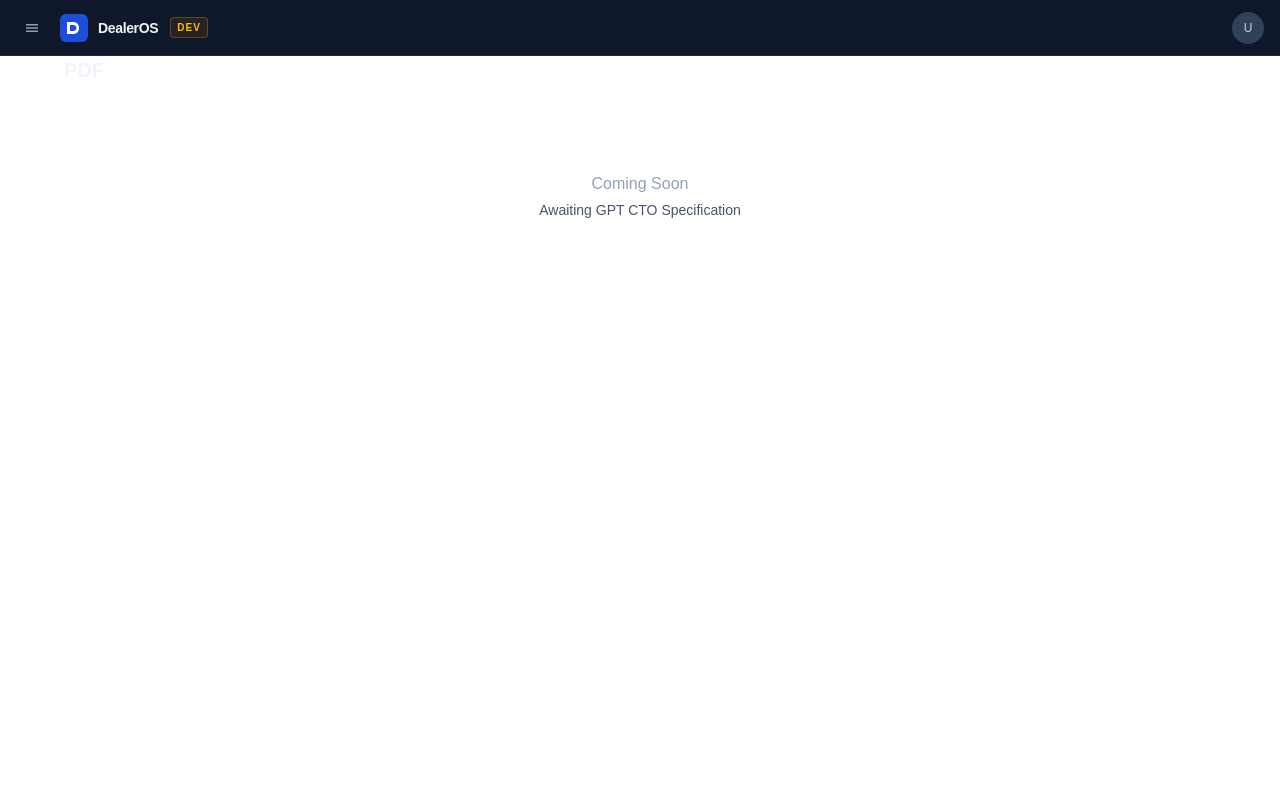
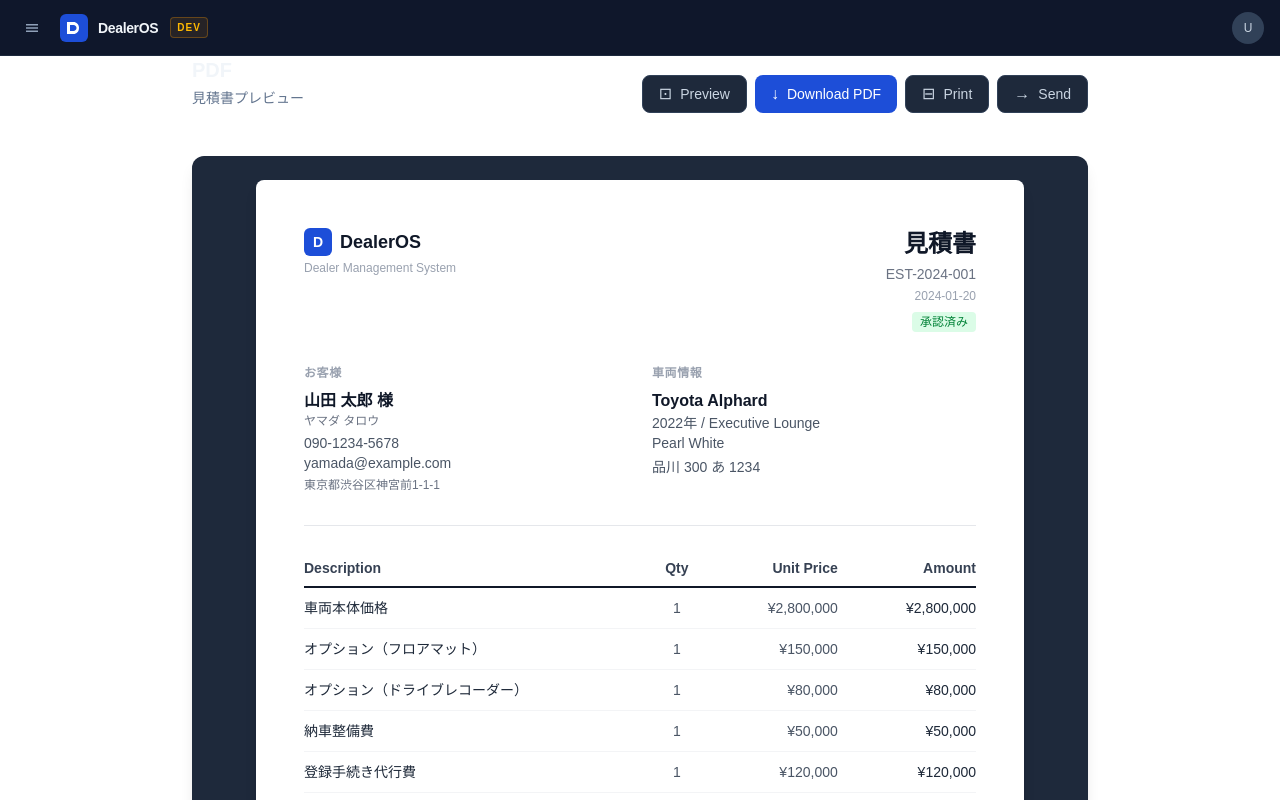
Before and after one commit to nisikawa-officeAZ/GYEON, a Next.js app: page /pdf in a window 1280 px wide. Shown: the top 800 px of the page. Built offline with nearby package versions, Linux system fonts and the light colour scheme.

Commit message:
phase6 pdf ui

```diff
--- a/src/app/pdf/page.tsx
+++ b/src/app/pdf/page.tsx
@@ -1,16 +1,20 @@
 import MainLayout from "@/components/layout/MainLayout";
 import PageTitle from "@/components/ui/PageTitle";
-import EmptyState from "@/components/ui/EmptyState";
+import PDFActions from "@/components/pdf/PDFActions";
+import PDFPreview from "@/components/pdf/PDFPreview";
 
 export default function PDFPage() {
   return (
     <MainLayout>
-      <div className="max-w-6xl mx-auto">
-        <PageTitle title="PDF" />
-        <EmptyState
-          message="Coming Soon"
-          description="Awaiting GPT CTO Specification"
-        />
+      <div className="max-w-4xl mx-auto">
+        {/* Header row */}
+        <div className="flex flex-col sm:flex-row sm:items-center sm:justify-between gap-4 mb-6">
+          <PageTitle title="PDF" subtitle="見積書プレビュー" />
+          <PDFActions />
+        </div>
+
+        {/* Preview */}
+        <PDFPreview />
       </div>
     </MainLayout>
   );
--- /dev/null
+++ b/src/components/pdf/PDFActions.tsx
@@ -0,0 +1,29 @@
+"use client";
+
+const actions = [
+  { label: "Preview",      icon: "⊡" },
+  { label: "Download PDF", icon: "↓" },
+  { label: "Print",        icon: "⊟" },
+  { label: "Send",         icon: "→" },
+];
+
+export default function PDFActions() {
+  return (
+    <div className="flex flex-wrap gap-2">
+      {actions.map((action) => (
+        <button
+          key={action.label}
+          type="button"
+          className={`flex items-center gap-2 px-4 py-2 rounded-lg text-sm font-medium transition-colors ${
+            action.label === "Download PDF"
+              ? "bg-[#1d4ed8] hover:bg-[#1e40af] text-white"
+              : "bg-[#1e293b] hover:bg-slate-700 text-slate-300 border border-slate-700"
+          }`}
+        >
+          <span className="text-base leading-none">{action.icon}</span>
+          {action.label}
+        </button>
+      ))}
+    </div>
+  );
+}
--- /dev/null
+++ b/src/components/pdf/PDFPreview.tsx
@@ -0,0 +1,117 @@
+import { MOCK_PDF_ESTIMATE } from "./mockPdfEstimate";
+
+const STATUS_LABEL: Record<string, string> = {
+  DRAFT:    "下書き",
+  SENT:     "送付済み",
+  APPROVED: "承認済み",
+  REJECTED: "却下",
+};
+
+const STATUS_COLOR: Record<string, string> = {
+  DRAFT:    "bg-slate-200 text-slate-600",
+  SENT:     "bg-blue-100 text-blue-700",
+  APPROVED: "bg-green-100 text-green-700",
+  REJECTED: "bg-red-100 text-red-700",
+};
+
+function formatYen(n: number) {
+  return "¥" + n.toLocaleString("ja-JP");
+}
+
+export default function PDFPreview() {
+  const e = MOCK_PDF_ESTIMATE;
+
+  return (
+    <div className="bg-[#1e293b] rounded-xl shadow-lg p-4 sm:p-6">
+      {/* White paper */}
+      <div className="bg-white text-gray-900 rounded-lg shadow-lg mx-auto max-w-3xl p-8 sm:p-12">
+
+        {/* Header */}
+        <div className="flex items-start justify-between mb-8">
+          <div>
+            <div className="flex items-center gap-2 mb-1">
+              <div className="w-7 h-7 bg-[#1d4ed8] rounded-md flex items-center justify-center text-white font-bold text-sm">
+                D
+              </div>
+              <span className="font-bold text-gray-900 text-lg">DealerOS</span>
+            </div>
+            <p className="text-xs text-gray-400">Dealer Management System</p>
+          </div>
+          <div className="text-right">
+            <h1 className="text-2xl font-bold text-gray-900 mb-1">見積書</h1>
+            <p className="text-sm text-gray-500">{e.estimateNo}</p>
+            <p className="text-xs text-gray-400 mt-1">{e.createdAt}</p>
+            <span className={`inline-block mt-2 text-xs font-medium px-2 py-0.5 rounded ${STATUS_COLOR[e.status]}`}>
+              {STATUS_LABEL[e.status]}
+            </span>
+          </div>
+        </div>
+
+        {/* Customer & Vehicle */}
+        <div className="grid grid-cols-1 sm:grid-cols-2 gap-6 mb-8 pb-8 border-b border-gray-200">
+          <div>
+            <p className="text-xs font-semibold text-gray-400 uppercase tracking-wider mb-2">お客様</p>
+            <p className="font-bold text-gray-900">{e.customer.name} 様</p>
+            <p className="text-xs text-gray-500">{e.customer.kana}</p>
+            <p className="text-sm text-gray-600 mt-1">{e.customer.phone}</p>
+            <p className="text-sm text-gray-600">{e.customer.email}</p>
+            <p className="text-xs text-gray-500 mt-1">{e.customer.address}</p>
+          </div>
+          <div>
+            <p className="text-xs font-semibold text-gray-400 uppercase tracking-wider mb-2">車両情報</p>
+            <p className="font-bold text-gray-900">{e.vehicle.manufacturer} {e.vehicle.model}</p>
+            <p className="text-sm text-gray-600">{e.vehicle.year}年 / {e.vehicle.grade}</p>
+            <p className="text-sm text-gray-600">{e.vehicle.bodyColor}</p>
+            <p className="text-sm text-gray-600 mt-1">{e.vehicle.licensePlate}</p>
+          </div>
+        </div>
+
+        {/* Items table */}
+        <table className="w-full text-sm mb-6">
+          <thead>
+            <tr className="border-b-2 border-gray-900">
+              <th className="text-left font-semibold text-gray-700 pb-2 pr-4">Description</th>
+              <th className="text-center font-semibold text-gray-700 pb-2 px-4 w-16">Qty</th>
+              <th className="text-right font-semibold text-gray-700 pb-2 px-4">Unit Price</th>
+              <th className="text-right font-semibold text-gray-700 pb-2 pl-4">Amount</th>
+            </tr>
+          </thead>
+          <tbody>
+            {e.items.map((item, i) => (
+              <tr key={i} className="border-b border-gray-100">
+                <td className="py-2.5 pr-4 text-gray-800">{item.description}</td>
+                <td className="py-2.5 px-4 text-center text-gray-600">{item.qty}</td>
+                <td className="py-2.5 px-4 text-right text-gray-600">{formatYen(item.unitPrice)}</td>
+                <td className="py-2.5 pl-4 text-right font-medium text-gray-800">{formatYen(item.amount)}</td>
+              </tr>
+            ))}
+          </tbody>
+        </table>
+
+        {/* Summary */}
+        <div className="flex justify-end">
+          <div className="w-56">
+            <div className="flex justify-between py-1.5 text-sm text-gray-600">
+              <span>Subtotal</span>
+              <span>{formatYen(e.subtotal)}</span>
+            </div>
+            <div className="flex justify-between py-1.5 text-sm text-gray-600 border-b border-gray-200">
+              <span>Tax (10%)</span>
+              <span>{formatYen(e.tax)}</span>
+            </div>
+            <div className="flex justify-between py-2 text-base font-bold text-gray-900 mt-1">
+              <span>Total</span>
+              <span>{formatYen(e.total)}</span>
+            </div>
+          </div>
+        </div>
+
+        {/* Footer */}
+        <div className="mt-10 pt-6 border-t border-gray-100 text-center text-xs text-gray-400">
+          <p>This estimate is valid for 30 days from the date of issue.</p>
+          <p className="mt-1">DealerOS — Dealer Management System</p>
+        </div>
+      </div>
+    </div>
+  );
+}
--- /dev/null
+++ b/src/components/pdf/mockPdfEstimate.ts
@@ -0,0 +1,30 @@
+export const MOCK_PDF_ESTIMATE = {
+  estimateNo: "EST-2024-001",
+  status: "APPROVED" as const,
+  createdAt: "2024-01-20",
+  customer: {
+    name: "山田 太郎",
+    kana: "ヤマダ タロウ",
+    phone: "090-1234-5678",
+    email: "yamada@example.com",
+    address: "東京都渋谷区神宮前1-1-1",
+  },
+  vehicle: {
+    manufacturer: "Toyota",
+    model: "Alphard",
+    year: "2022",
+    grade: "Executive Lounge",
+    bodyColor: "Pearl White",
+    licensePlate: "品川 300 あ 1234",
+  },
+  items: [
+    { description: "車両本体価格", qty: 1, unitPrice: 2800000, amount: 2800000 },
+    { description: "オプション（フロアマット）", qty: 1, unitPrice: 150000, amount: 150000 },
+    { description: "オプション（ドライブレコーダー）", qty: 1, unitPrice: 80000, amount: 80000 },
+    { description: "納車整備費", qty: 1, unitPrice: 50000, amount: 50000 },
+    { description: "登録手続き代行費", qty: 1, unitPrice: 120000, amount: 120000 },
+  ],
+  subtotal: 3200000,
+  tax: 320000,
+  total: 3520000,
+};
```
